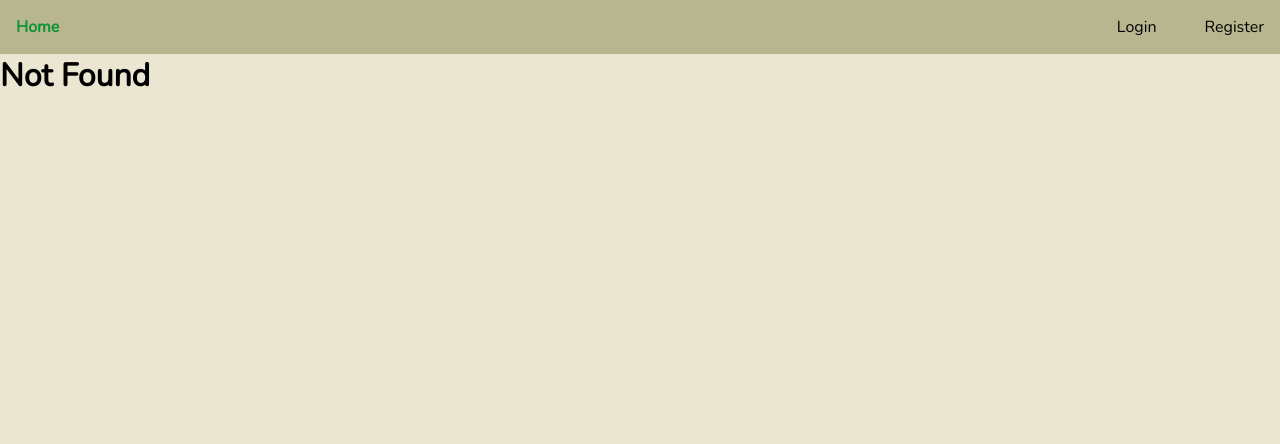
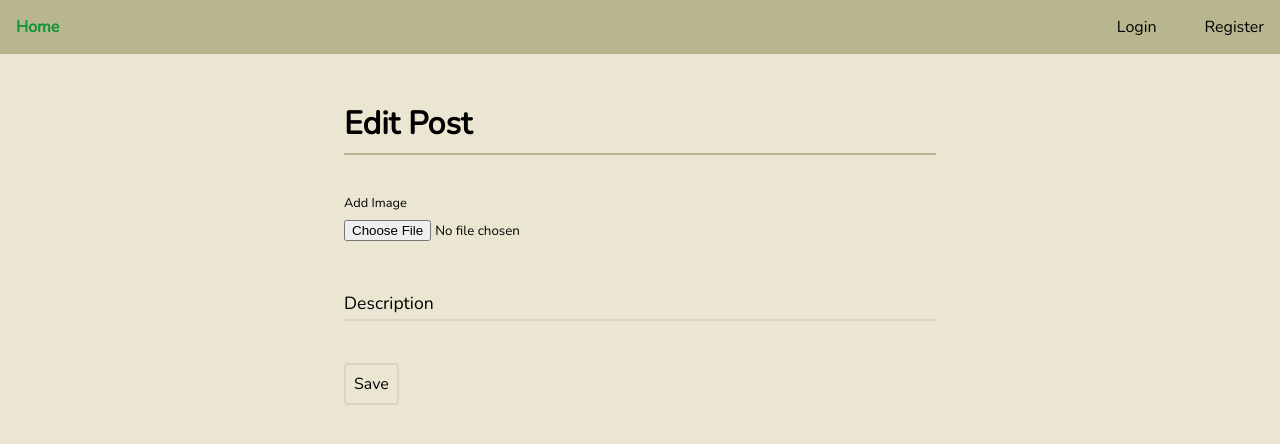
Before and after one commit to Iuluua/borker, a React (Vite) app: page /posts/edit/1 in a window 1280 px wide. Before the commit this address had no page. Shown: the top 444 px of the page. Built offline with nearby package versions, Linux system fonts and the light colour scheme; a web font is replaced by a local one.

Commit message:
Add edit functionality

```diff
--- a/db.json
+++ b/db.json
@@ -21,11 +21,14 @@
   ],
   "posts": [
     {
-      "image": "/src/images/NoImageAvailable.jpg",
+      "image": "blob:http://localhost:5173/7d880f52-580a-4c74-8da0-74d47cf9d0dd",
       "description": "This is the first post",
-      "likes": 0,
-      "userLikesIds": [],
+      "likes": 1,
+      "userLikesIds": [
+        1
+      ],
       "commentsIds": [
+        7,
         1,
         2
       ],
@@ -50,19 +53,22 @@
       "likes": 2,
       "userLikesIds": [],
       "commentsIds": [
+        6,
         5
       ],
       "userId": 2,
       "id": 3
     },
     {
-      "image": "blob:http://localhost:5173/59b40307-f30d-4b3b-9743-daf5407a4a34",
-      "description": "I'm Mirel Baciu",
+      "image": "blob:http://localhost:5173/ed1aa957-bae4-4a72-bfbb-324b29f53bb2",
+      "description": "I'm Mirabel",
       "likes": 0,
       "userLikesIds": [],
-      "commentsIds": [],
+      "commentsIds": [
+        8
+      ],
       "userId": 1,
-      "id": 4
+      "id": 5
     }
   ],
   "comments": [
@@ -90,6 +96,21 @@
       "text": "This is my comment - 5",
       "userId": 1,
       "id": 5
+    },
+    {
+      "text": "It looks great!!!",
+      "userId": 1,
+      "id": 6
+    },
+    {
+      "text": "It looks great!!!",
+      "userId": 1,
+      "id": 7
+    },
+    {
+      "text": "It looks great!!!",
+      "userId": 1,
+      "id": 8
     }
   ]
 }
--- a/src/App.jsx
+++ b/src/App.jsx
@@ -10,6 +10,7 @@ import { EditProfilePage } from './features/EditProfilePage/EditProfilePage';
 import { HomePage } from './features/HomePage/HomePage';
 import { PostPage } from "./features/PostPage/PostPage";
 import { AddPostPage } from './features/AddPostPage/AddPostPage';
+import { EditPostPage } from './features/EditPostPage/EditPostPage';
 
 function App() {
   return (
@@ -23,6 +24,7 @@ function App() {
             <Route path="profile" element={<ProfilePage />} />
             <Route path="profile/edit" element={<EditProfilePage />} />
             <Route path="/posts/:id" element={<PostPage />} />
+            <Route path="posts/edit/:id" element={<EditPostPage />} />
             <Route path="addPost" element={<AddPostPage />} />
             <Route path="/" element={<HomePage />} />
             <Route path="*" element={<h1>Not Found</h1>} />
--- /dev/null
+++ b/src/features/EditPostPage/EditPostPage.jsx
@@ -0,0 +1,75 @@
+import styles from "../AddPostPage/AddPostPage.module.css";
+import { ProfileDetailsInput } from "../ProfilePage/components/ProfileDetailsInput/ProfileDetailsInput";
+import { Button } from "../../components/Button/Button";
+import { useForm } from "react-hook-form";
+import { yupResolver } from '@hookform/resolvers/yup';
+import { ToastContainer, toast } from "react-toastify";
+import { addSchema } from "../RegisterPage/AuthSchema";
+import { useNavigate, useParams } from "react-router-dom";
+
+export const EditPostPage = () => {
+    const {
+        register,
+        handleSubmit,
+        formState: { errors },
+    } = useForm({
+        resolver: yupResolver(addSchema),
+    });
+    const { id } = useParams();
+    const navigate = useNavigate();
+
+    const onSubmit = async (values) => {
+        const dataForServer = {
+            image: URL.createObjectURL(values.image[0]),
+            description: values.description,
+        }
+
+        try {
+            const data = await fetch(
+                `http://localhost:3000/posts/${id}`,
+                {
+                method: 'PATCH',
+                headers: {
+                    'Content-type': 'application/json',
+                },
+                body: JSON.stringify(dataForServer),
+                }
+            ).then(async (res) => {
+                const data = res.json();
+                return data;
+            })
+            toast.success('Post updated succesfully', {
+                position: toast.POSITION.BOTTOM_RIGHT,
+            });
+            setTimeout(() => navigate(`/posts/${id}`), 2000);
+        } catch(error) {
+            console.log(error);
+        }
+    }
+
+    return (
+        <div className={styles.addPostContainer}>
+            <ToastContainer />
+            <form className={styles.addPostForm} onSubmit={handleSubmit(onSubmit)}>
+                <h1 className={styles.addPostTitle}>Edit Post</h1>
+                <ProfileDetailsInput
+                    className={styles.profileImageInput}
+                    label="Add Image"
+                    type="file"
+                    name="image"
+                    isFocused
+                    {...register("image")}
+                />
+                <ProfileDetailsInput
+                    label="Description"
+                    type="text"
+                    name="description"
+                    {...register("description")}
+                    isError={errors.description}
+                    errorMessage={errors.description ? errors.description.message : ""}
+                />
+                <Button text="Save" />
+            </form>
+        </div>
+    );
+}
--- a/src/features/HomePage/HomePage.module.css
+++ b/src/features/HomePage/HomePage.module.css
@@ -24,6 +24,7 @@
 .postsContainer .postsItem .postsImage {
     border-radius: 0.7rem;
     height: 15rem;
+    width: 15rem;
     border: 1px solid var(--neutral-green);
     background-color: var(--soft-white);
 }
--- a/src/features/PostPage/PostPage.jsx
+++ b/src/features/PostPage/PostPage.jsx
@@ -162,7 +162,7 @@ export const PostPage = () => {
             <div className={styles.postContainer}>
                 {user && postUser.id === user.id &&
                 <div className={styles.actionButtons}>
-                    <Button text="Edit" />
+                    <Button text="Edit" onClick={() => navigate(`/posts/edit/${id}`)} />
                     <Button text="Delete" onClick={handleDelete} />
                 </div>}
                 <img src={post.image} alt="Not Found" className={styles.postImage} />
--- a/src/features/PostPage/PostPage.module.css
+++ b/src/features/PostPage/PostPage.module.css
@@ -36,6 +36,7 @@
     grid-column: 1 / 2;
     grid-row: 1 / 3;
     height: 20rem;
+    width: 20rem;
     border-radius: 0.5rem;
     border: 1px solid var(--neutral-green);
     background-color: var(--soft-white);
```
Also changed, not shown: src/features/EditPostPage/EditPostPage.module.css (added).
